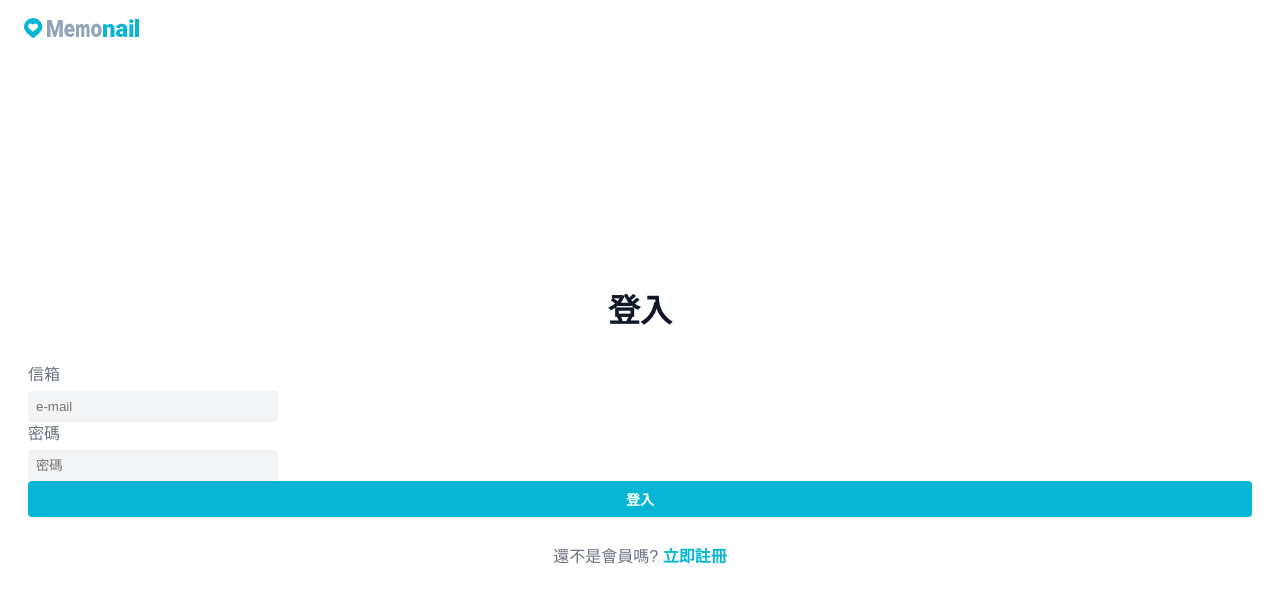
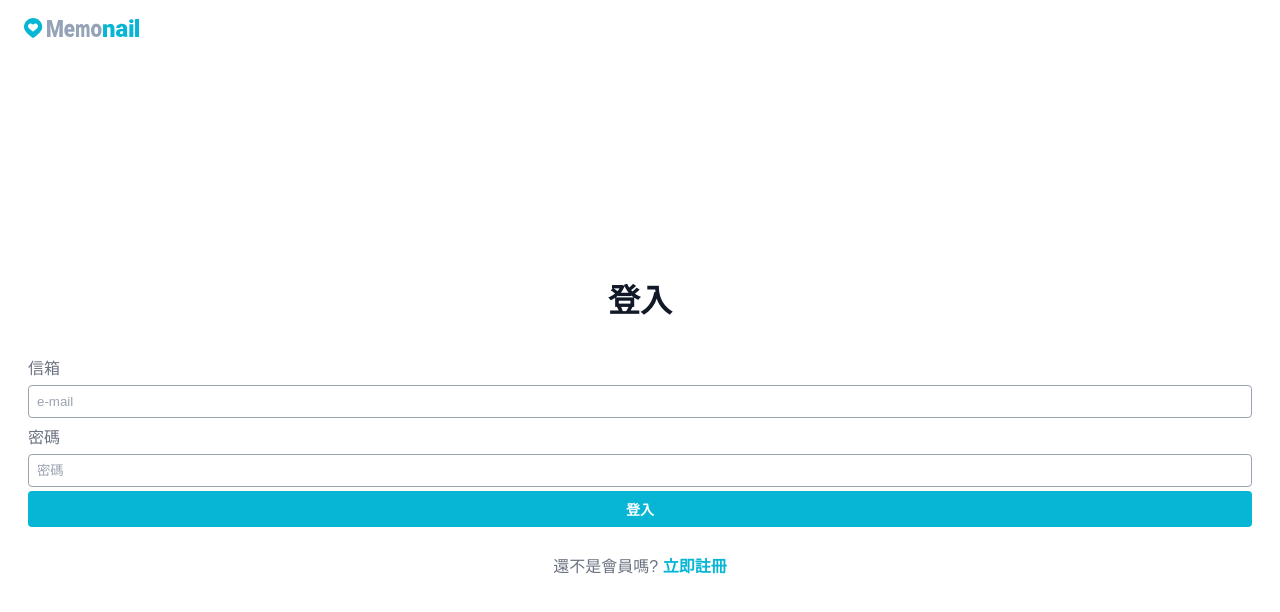
Before and after one commit to miyenChen/memonail, a React (Vite) app: page /login in a window 1280 px wide. Shown: the top 612 px of the page. Built offline with nearby package versions, Linux system fonts and the light colour scheme.

Commit message:
styled: Add Input's variant Adjust InputGroup's width

```diff
--- a/src/GlobalStyles.js
+++ b/src/GlobalStyles.js
@@ -2,13 +2,22 @@ import { createGlobalStyle } from 'styled-components';
 
 const GlobalStyle = createGlobalStyle`
 :root {
+    /* background */
+    --color-bg: #f3f4f6;
+    --color-bg-overlay: rgba(0, 0, 0, 0.5); /* 半透明黑色背景 */
+
+
     /* color */
-    --color-bg: #f3f4f6;
     --color-cyan-500: #06b6d4;
-    --color-cyan-600: #0891b2;
+    --color-cyan-600:#1ba7bf;
     --color-amber-300: #fcd34d;
     --color-amber-400: #fbbf24;
     --color-amber-500: #f59e0b;
+    --color-none:#00000000; /* 完全透明 */
+    /* Error */
+    --color-err-text:#991b1b;
+    --color-err-bg:#fef2f2;
+    --color-err-border:#fca5a5;
 
     /* gray */
     --color-gray-0: #fff;
@@ -27,8 +36,8 @@ const GlobalStyle = createGlobalStyle`
     --color-shadow:var(--color-gray-300);
     --box-shadow: 0 0 8px var(--color-shadow);
 
+    /* 分界線 */
     --divider:1px solid var(--color-gray-200);
-
 }
 *,
 *::before,
--- a/src/ui/Input.jsx
+++ b/src/ui/Input.jsx
@@ -1,9 +1,22 @@
 import styled from 'styled-components';
 
-const Input = styled.input`
-    background-color: var(--color-gray-100);
-    border: none;
+const Input = styled.input.attrs((props) => ({ type: 'text' }))`
+    border: 1px solid var(--color-gray-400);
     border-radius: 0.25rem;
     padding: 0.5rem;
+
+    ${(props) => (props.$f100 ? 'flex: 1 0 0;' : '')}
+    ${(props) => (props.$w100 ? 'width:100%;' : '')}
+
+    &::placeholder {
+        color: var(--color-gray-400);
+    }
+    &:hover {
+        border: 1px solid var(--color-cyan-500);
+    }
+    &:focus {
+        outline: none;
+        border: 1px solid var(--color-cyan-500);
+    }
 `;
 export default Input;
--- a/src/ui/InputGroup.jsx
+++ b/src/ui/InputGroup.jsx
@@ -3,7 +3,8 @@ import styled from 'styled-components';
 const InputGroup = styled.div`
     display: flex;
     flex-direction: column;
-    width: min(80vw, 250px);
+    width: 100%;
+    margin: 0.25rem 0;
     gap: 0.25rem;
 `;
 export default InputGroup;
```
